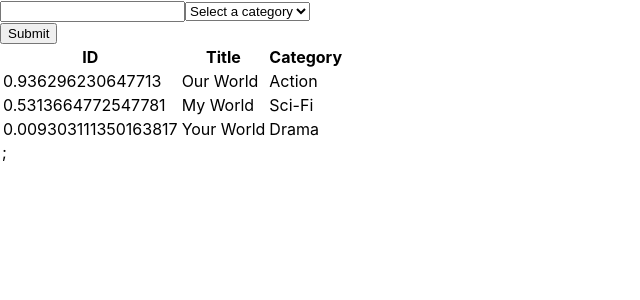
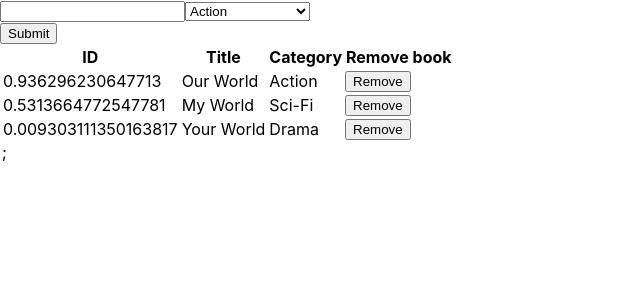
Before and after one commit to MahmoudBakr23/Limerary, a React (Create React App) app: page / in a window 1280 px wide. Shown: the top 300 px of the page, without its empty margins (0-640 px from the left). Built offline with nearby package versions, Linux system fonts and the light colour scheme.

Commit message:
Add removeBook functionality

```diff
--- a/src/actions/index.js
+++ b/src/actions/index.js
@@ -6,9 +6,9 @@ const addBook = (book) => ({
   payload: book,
 });
 
-const removeBook = (book) => ({
+const removeBook = (id) => ({
   type: REMOVE_BOOK,
-  id: book.id,
+  id,
 });
 
 export {
--- a/src/components/Book.js
+++ b/src/components/Book.js
@@ -2,13 +2,16 @@ import React from 'react';
 import PropTypes from 'prop-types';
 
 const Book = (props) => {
-  const { id, title, category } = props;
+  const {
+    id, title, category, handleRemove,
+  } = props;
 
   return (
     <tr>
       <td>{id}</td>
       <td>{title}</td>
       <td>{category}</td>
+      <button type="button" onClick={() => handleRemove(id)}>Remove</button>
     </tr>
   );
 };
@@ -17,12 +20,14 @@ Book.propTypes = {
   id: PropTypes.number,
   title: PropTypes.string,
   category: PropTypes.string,
+  handleRemove: PropTypes.func,
 };
 
 Book.defaultProps = {
   id: null,
   title: null,
   category: null,
+  handleRemove: null,
 };
 
 export default Book;
--- a/src/containers/BooksForm.js
+++ b/src/containers/BooksForm.js
@@ -24,7 +24,7 @@ const BooksForm = () => {
       <div>
         <input name="title" type="text" value={title} onChange={(e) => setTitle(e.target.value)} />
         <select onChange={(e) => setCategory(e.target.value)}>
-          <option selected value="Select a category" disabled>Select a category</option>
+          <option value="Select a category" disabled>Select a category</option>
           <option value="Action">Action</option>
           <option value="Biography">Biography</option>
           <option value="History">History</option>
--- a/src/containers/BooksList.js
+++ b/src/containers/BooksList.js
@@ -1,9 +1,16 @@
 import React from 'react';
-import { useSelector } from 'react-redux';
+import { useSelector, useDispatch } from 'react-redux';
 import Book from '../components/Book';
+import { removeBook } from '../actions';
 
 const BooksList = () => {
   const books = useSelector((state) => state);
+  const dispatch = useDispatch();
+
+  const handleRemove = (id) => {
+    dispatch(removeBook(id));
+  };
+
   return (
     <table>
       <thead>
@@ -11,11 +18,18 @@ const BooksList = () => {
           <th>ID</th>
           <th>Title</th>
           <th>Category</th>
+          <th>Remove book</th>
         </tr>
       </thead>
       <tbody>
         {books.bookReducer.map((book) => (
-          <Book key={book.id} id={book.id} title={book.title} category={book.category} />
+          <Book
+            key={book.id}
+            id={book.id}
+            title={book.title}
+            category={book.category}
+            handleRemove={handleRemove}
+          />
         ))}
         ;
       </tbody>
--- a/src/reducers/books.js
+++ b/src/reducers/books.js
@@ -2,7 +2,7 @@ import { ADD_BOOK, REMOVE_BOOK } from '../actions';
 
 const initialState = [
   {
-    id: Math.random().toPrecision(),
+    id: Math.random(),
     title: 'Our World',
     category: 'Action',
   },
@@ -23,7 +23,7 @@ const bookReducer = (state = initialState, action) => {
     case ADD_BOOK:
       return [...state, action.payload];
     case REMOVE_BOOK:
-      return state;
+      return state.filter((book) => book.id !== action.id);
     default:
       return state;
   }
```
